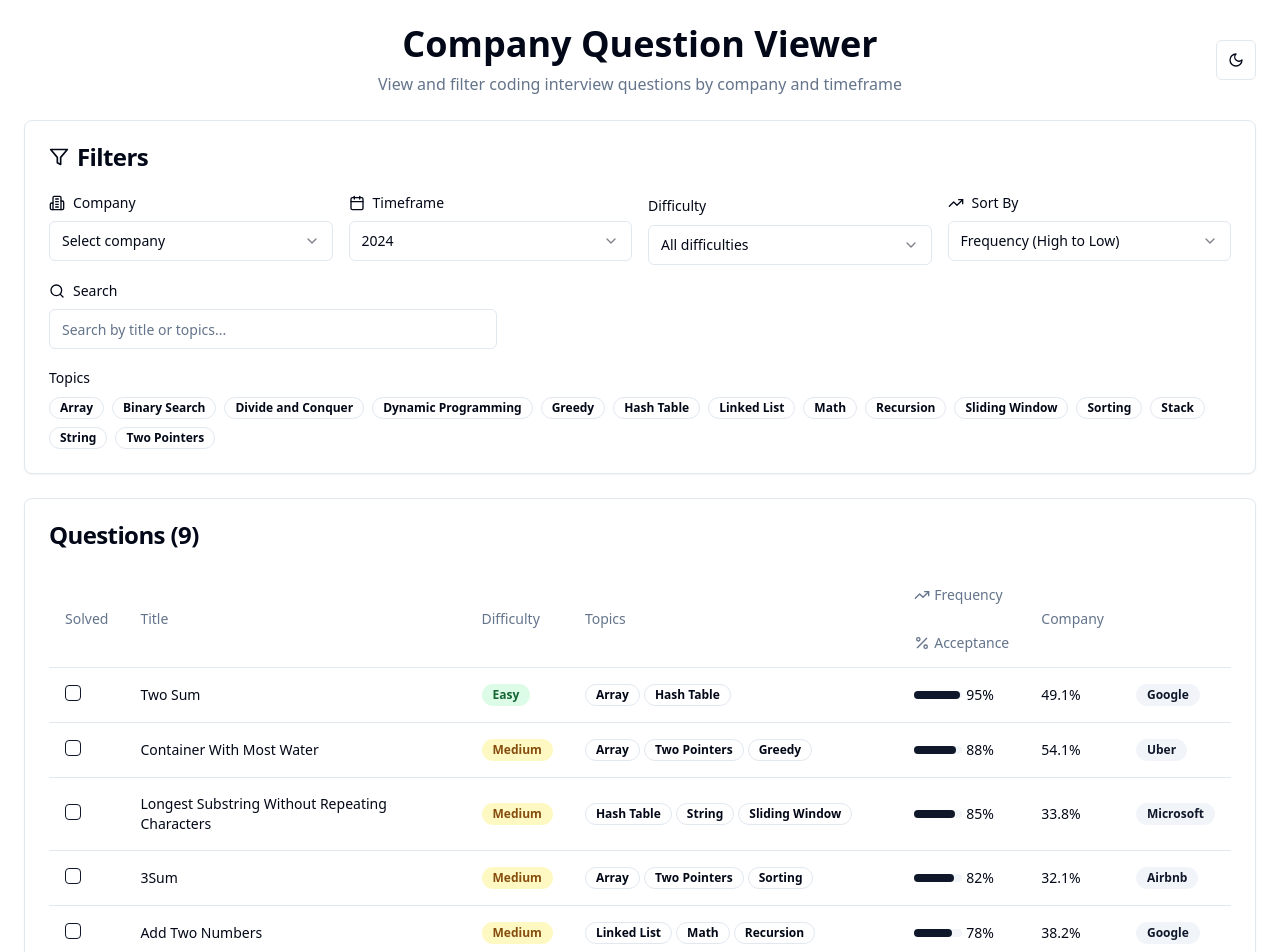
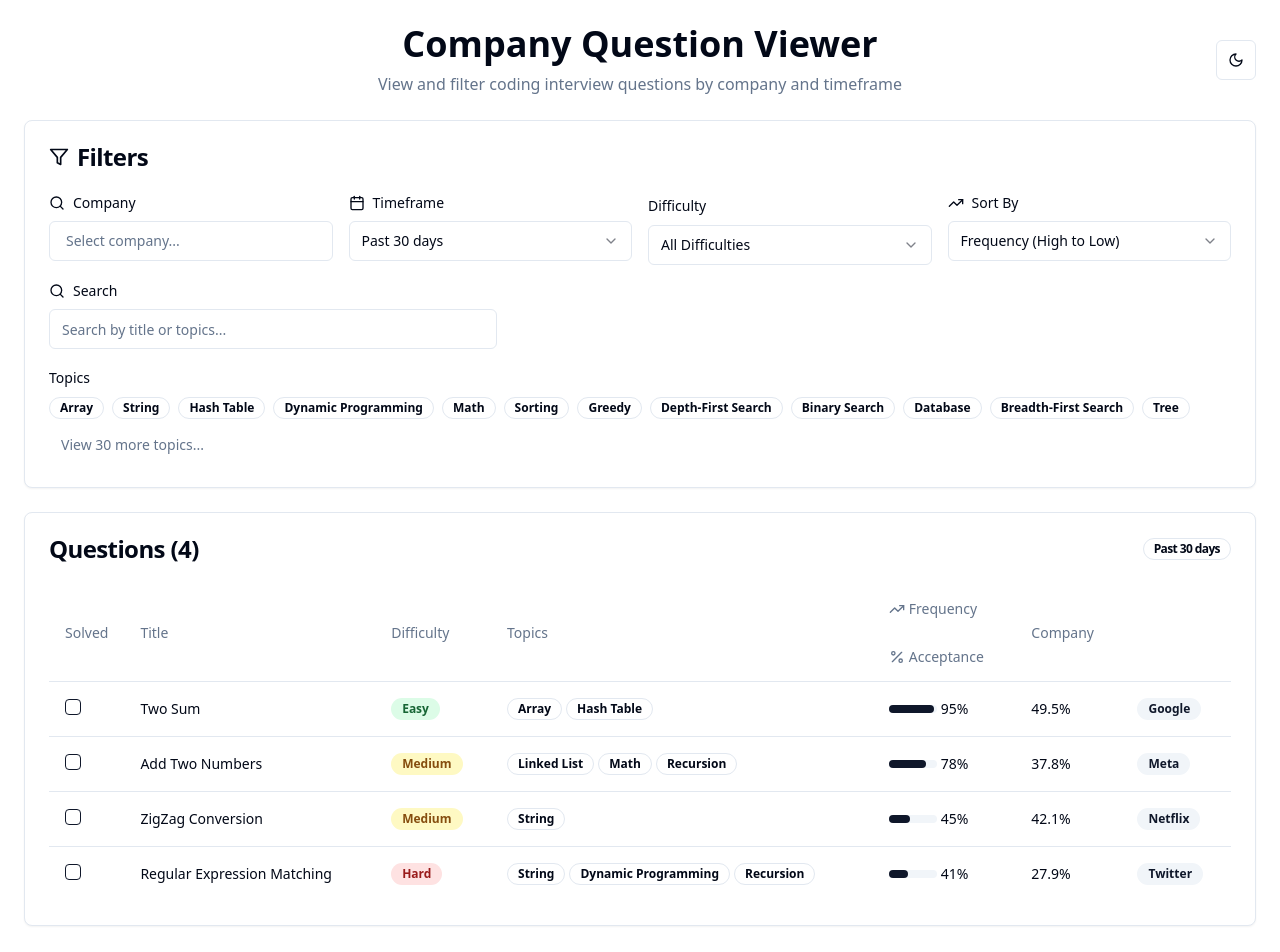
Before and after one commit to harsh-zeetheta/digital-hi-signal-bloom, a React (Vite) app: page / in a window 1280 px wide. Shown: the top 952 px of the page. Built offline with nearby package versions, Linux system fonts and the light colour scheme.

Commit message:
feat: Implement timeframe, company search, and topic view more
- Added timeframe options (30, 60, 90 days, all time).
- Implemented company search functionality.
- Added "view more" functionality for topics.

```diff
--- /dev/null
+++ b/src/components/CompanySearch.tsx
@@ -0,0 +1,83 @@
+
+import React, { useState } from 'react';
+import { Search } from 'lucide-react';
+import { Input } from '@/components/ui/input';
+import { Button } from '@/components/ui/button';
+import { Command, CommandEmpty, CommandGroup, CommandInput, CommandItem, CommandList } from '@/components/ui/command';
+import { Popover, PopoverContent, PopoverTrigger } from '@/components/ui/popover';
+import { Badge } from '@/components/ui/badge';
+import { mockCompanies, Company } from '@/data/mockData';
+
+interface CompanySearchProps {
+  selectedCompany: string;
+  onCompanyChange: (companyId: string) => void;
+}
+
+const CompanySearch: React.FC<CompanySearchProps> = ({
+  selectedCompany,
+  onCompanyChange,
+}) => {
+  const [open, setOpen] = useState(false);
+
+  const selectedCompanyName = mockCompanies.find(c => c.id === selectedCompany)?.name || 'Select company';
+
+  return (
+    <div className="space-y-2">
+      <label className="text-sm font-medium flex items-center gap-2">
+        <Search className="h-4 w-4" />
+        Company
+      </label>
+      <Popover open={open} onOpenChange={setOpen}>
+        <PopoverTrigger asChild>
+          <Button
+            variant="outline"
+            role="combobox"
+            aria-expanded={open}
+            className="w-full justify-between"
+          >
+            {selectedCompany && selectedCompany !== 'all' ? (
+              <Badge variant="secondary">
+                {selectedCompanyName}
+              </Badge>
+            ) : (
+              <span className="text-muted-foreground">Select company...</span>
+            )}
+          </Button>
+        </PopoverTrigger>
+        <PopoverContent className="w-full p-0">
+          <Command>
+            <CommandInput placeholder="Search companies..." />
+            <CommandList>
+              <CommandEmpty>No company found.</CommandEmpty>
+              <CommandGroup>
+                <CommandItem
+                  value="all"
+                  onSelect={() => {
+                    onCompanyChange('all');
+                    setOpen(false);
+                  }}
+                >
+                  All Companies
+                </CommandItem>
+                {mockCompanies.map((company) => (
+                  <CommandItem
+                    key={company.id}
+                    value={company.id}
+                    onSelect={() => {
+                      onCompanyChange(company.id);
+                      setOpen(false);
+                    }}
+                  >
+                    {company.name}
+                  </CommandItem>
+                ))}
+              </CommandGroup>
+            </CommandList>
+          </Command>
+        </PopoverContent>
+      </Popover>
+    </div>
+  );
+};
+
+export default CompanySearch;
--- a/src/components/QuestionViewer.tsx
+++ b/src/components/QuestionViewer.tsx
@@ -1,20 +1,22 @@
+
 import React, { useState, useMemo } from 'react';
-import { Search, Filter, Building2, Calendar, TrendingUp, Percent, Moon, Sun } from 'lucide-react';
+import { Search, Filter, Calendar, TrendingUp, Percent, Moon, Sun } from 'lucide-react';
 import { Input } from '@/components/ui/input';
 import { Button } from '@/components/ui/button';
 import { Select, SelectContent, SelectItem, SelectTrigger, SelectValue } from '@/components/ui/select';
 import { Badge } from '@/components/ui/badge';
 import { Card, CardContent, CardHeader, CardTitle } from '@/components/ui/card';
 import { Table, TableBody, TableCell, TableHead, TableHeader, TableRow } from '@/components/ui/table';
-import { Tabs, TabsContent, TabsList, TabsTrigger } from '@/components/ui/tabs';
 import { Checkbox } from '@/components/ui/checkbox';
-import { mockCompanies, mockQuestions, timeframes, difficulties, allTopics, Question } from '@/data/mockData';
+import { mockCompanies, mockQuestions, timeframes, timeframeLabels, difficulties, Question } from '@/data/mockData';
+import CompanySearch from './CompanySearch';
+import TopicSelector from './TopicSelector';
 
 const QuestionViewer = () => {
-  const [selectedCompany, setSelectedCompany] = useState<string>('');
-  const [selectedTimeframe, setSelectedTimeframe] = useState<string>('2024');
+  const [selectedCompany, setSelectedCompany] = useState<string>('all');
+  const [selectedTimeframe, setSelectedTimeframe] = useState<string>('30');
   const [searchQuery, setSearchQuery] = useState<string>('');
-  const [selectedDifficulty, setSelectedDifficulty] = useState<string>('');
+  const [selectedDifficulty, setSelectedDifficulty] = useState<string>('all');
   const [selectedTopics, setSelectedTopics] = useState<string[]>([]);
   const [sortBy, setSortBy] = useState<'frequency' | 'acceptanceRate'>('frequency');
   const [sortOrder, setSortOrder] = useState<'asc' | 'desc'>('desc');
@@ -40,12 +42,12 @@ const QuestionViewer = () => {
 
   const filteredQuestions = useMemo(() => {
     let filtered = mockQuestions.filter(question => {
-      const matchesCompany = !selectedCompany || selectedCompany === 'all' || question.company === selectedCompany;
+      const matchesCompany = selectedCompany === 'all' || question.company === selectedCompany;
       const matchesTimeframe = question.timeframe === selectedTimeframe;
       const matchesSearch = !searchQuery ||
         question.title.toLowerCase().includes(searchQuery.toLowerCase()) ||
         question.topics.some(topic => topic.toLowerCase().includes(searchQuery.toLowerCase()));
-      const matchesDifficulty = !selectedDifficulty || selectedDifficulty === 'all' || question.difficulty === selectedDifficulty;
+      const matchesDifficulty = selectedDifficulty === 'all' || question.difficulty === selectedDifficulty;
       const matchesTopics = selectedTopics.length === 0 ||
         selectedTopics.every(topic => question.topics.includes(topic));
 
@@ -120,25 +122,10 @@ const QuestionViewer = () => {
           </CardHeader>
           <CardContent className="space-y-4">
             <div className="grid grid-cols-1 md:grid-cols-2 lg:grid-cols-4 gap-4">
-              <div className="space-y-2">
-                <label className="text-sm font-medium flex items-center gap-2">
-                  <Building2 className="h-4 w-4" />
-                  Company
-                </label>
-                <Select value={selectedCompany} onValueChange={setSelectedCompany}>
-                  <SelectTrigger>
-                    <SelectValue placeholder="Select company" />
-                  </SelectTrigger>
-                  <SelectContent>
-                    <SelectItem value="all">All Companies</SelectItem>
-                    {mockCompanies.map(company => (
-                      <SelectItem key={company.id} value={company.id}>
-                        {company.name}
-                      </SelectItem>
-                    ))}
-                  </SelectContent>
-                </Select>
-              </div>
+              <CompanySearch
+                selectedCompany={selectedCompany}
+                onCompanyChange={setSelectedCompany}
+              />
 
               <div className="space-y-2">
                 <label className="text-sm font-medium flex items-center gap-2">
@@ -150,9 +137,9 @@ const QuestionViewer = () => {
                     <SelectValue />
                   </SelectTrigger>
                   <SelectContent>
-                    {timeframes.map(year => (
-                      <SelectItem key={year} value={year}>
-                        {year}
+                    {timeframes.map(timeframe => (
+                      <SelectItem key={timeframe} value={timeframe}>
+                        {timeframeLabels[timeframe]}
                       </SelectItem>
                     ))}
                   </SelectContent>
@@ -212,21 +199,10 @@ const QuestionViewer = () => {
               />
             </div>
 
-            <div className="space-y-2">
-              <label className="text-sm font-medium">Topics</label>
-              <div className="flex flex-wrap gap-2">
-                {allTopics.map(topic => (
-                  <Badge
-                    key={topic}
-                    variant={selectedTopics.includes(topic) ? "default" : "outline"}
-                    className="cursor-pointer"
-                    onClick={() => toggleTopic(topic)}
-                  >
-                    {topic}
-                  </Badge>
-                ))}
-              </div>
-            </div>
+            <TopicSelector
+              selectedTopics={selectedTopics}
+              onTopicToggle={toggleTopic}
+            />
           </CardContent>
         </Card>
 
@@ -235,11 +211,18 @@ const QuestionViewer = () => {
           <CardHeader>
             <CardTitle className="flex items-center justify-between">
               <span>Questions ({filteredQuestions.length})</span>
-              {selectedCompany && selectedCompany !== 'all' && (
-                <Badge variant="secondary">
-                  {mockCompanies.find(c => c.id === selectedCompany)?.name}
-                </Badge>
-              )}
+              <div className="flex items-center gap-2">
+                {selectedTimeframe && (
+                  <Badge variant="outline">
+                    {timeframeLabels[selectedTimeframe]}
+                  </Badge>
+                )}
+                {selectedCompany && selectedCompany !== 'all' && (
+                  <Badge variant="secondary">
+                    {mockCompanies.find(c => c.id === selectedCompany)?.name}
+                  </Badge>
+                )}
+              </div>
             </CardTitle>
           </CardHeader>
           <CardContent>
--- /dev/null
+++ b/src/components/TopicSelector.tsx
@@ -0,0 +1,58 @@
+
+import React, { useState } from 'react';
+import { Badge } from '@/components/ui/badge';
+import { Button } from '@/components/ui/button';
+import { allTopics } from '@/data/mockData';
+
+interface TopicSelectorProps {
+  selectedTopics: string[];
+  onTopicToggle: (topic: string) => void;
+}
+
+const TopicSelector: React.FC<TopicSelectorProps> = ({
+  selectedTopics,
+  onTopicToggle,
+}) => {
+  const [showAll, setShowAll] = useState(false);
+  const displayedTopics = showAll ? allTopics : allTopics.slice(0, 12);
+
+  return (
+    <div className="space-y-2">
+      <label className="text-sm font-medium">Topics</label>
+      <div className="flex flex-wrap gap-2">
+        {displayedTopics.map(topic => (
+          <Badge
+            key={topic}
+            variant={selectedTopics.includes(topic) ? "default" : "outline"}
+            className="cursor-pointer"
+            onClick={() => onTopicToggle(topic)}
+          >
+            {topic}
+          </Badge>
+        ))}
+      </div>
+      {!showAll && allTopics.length > 12 && (
+        <Button
+          variant="ghost"
+          size="sm"
+          onClick={() => setShowAll(true)}
+          className="text-sm text-muted-foreground hover:text-foreground"
+        >
+          View {allTopics.length - 12} more topics...
+        </Button>
+      )}
+      {showAll && (
+        <Button
+          variant="ghost"
+          size="sm"
+          onClick={() => setShowAll(false)}
+          className="text-sm text-muted-foreground hover:text-foreground"
+        >
+          Show less
+        </Button>
+      )}
+    </div>
+  );
+};
+
+export default TopicSelector;
--- a/src/data/mockData.ts
+++ b/src/data/mockData.ts
@@ -1,3 +1,8 @@
+
+export interface Company {
+  id: string;
+  name: string;
+}
 
 export interface Question {
   id: string;
@@ -8,24 +13,46 @@ export interface Question {
   acceptanceRate: number;
   company: string;
   timeframe: string;
-  description?: string;
-}
-
-export interface Company {
-  id: string;
-  name: string;
-  logo?: string;
 }
 
 export const mockCompanies: Company[] = [
   { id: 'google', name: 'Google' },
+  { id: 'meta', name: 'Meta' },
+  { id: 'amazon', name: 'Amazon' },
   { id: 'microsoft', name: 'Microsoft' },
-  { id: 'amazon', name: 'Amazon' },
-  { id: 'facebook', name: 'Meta' },
   { id: 'apple', name: 'Apple' },
   { id: 'netflix', name: 'Netflix' },
   { id: 'uber', name: 'Uber' },
   { id: 'airbnb', name: 'Airbnb' },
+  { id: 'linkedin', name: 'LinkedIn' },
+  { id: 'twitter', name: 'Twitter' },
+  { id: 'salesforce', name: 'Salesforce' },
+  { id: 'adobe', name: 'Adobe' },
+  { id: 'oracle', name: 'Oracle' },
+  { id: 'tesla', name: 'Tesla' },
+  { id: 'spotify', name: 'Spotify' },
+];
+
+export const timeframes = ['30', '60', '90', 'all'];
+
+export const timeframeLabels: Record<string, string> = {
+  '30': 'Past 30 days',
+  '60': 'Past 60 days',
+  '90': 'Past 90 days',
+  'all': 'All time'
+};
+
+export const difficulties = ['Easy', 'Medium', 'Hard'];
+
+export const allTopics = [
+  'Array', 'String', 'Hash Table', 'Dynamic Programming', 'Math', 'Sorting',
+  'Greedy', 'Depth-First Search', 'Binary Search', 'Database', 'Breadth-First Search',
+  'Tree', 'Matrix', 'Two Pointers', 'Binary Tree', 'Bit Manipulation', 'Heap (Priority Queue)',
+  'Stack', 'Graph', 'Prefix Sum', 'Simulation', 'Counting', 'Sliding Window',
+  'Union Find', 'Linked List', 'Ordered Set', 'Monotonic Stack', 'Number Theory',
+  'Trie', 'Segment Tree', 'Binary Indexed Tree', 'Hash Function', 'Rolling Hash',
+  'Shortest Path', 'Game Theory', 'Interactive', 'Data Stream', 'Geometry',
+  'Randomized', 'Reservoir Sampling', 'Rejection Sampling', 'Probability and Statistics'
 ];
 
 export const mockQuestions: Question[] = [
@@ -35,9 +62,9 @@ export const mockQuestions: Question[] = [
     difficulty: 'Easy',
     topics: ['Array', 'Hash Table'],
     frequency: 95,
-    acceptanceRate: 49.1,
+    acceptanceRate: 49.5,
     company: 'google',
-    timeframe: '2024',
+    timeframe: '30'
   },
   {
     id: '2',
@@ -45,29 +72,29 @@ export const mockQuestions: Question[] = [
     difficulty: 'Medium',
     topics: ['Linked List', 'Math', 'Recursion'],
     frequency: 78,
-    acceptanceRate: 38.2,
-    company: 'google',
-    timeframe: '2024',
+    acceptanceRate: 37.8,
+    company: 'meta',
+    timeframe: '30'
   },
   {
     id: '3',
     title: 'Longest Substring Without Repeating Characters',
     difficulty: 'Medium',
     topics: ['Hash Table', 'String', 'Sliding Window'],
-    frequency: 85,
-    acceptanceRate: 33.8,
-    company: 'microsoft',
-    timeframe: '2024',
+    frequency: 89,
+    acceptanceRate: 33.9,
+    company: 'amazon',
+    timeframe: '60'
   },
   {
     id: '4',
     title: 'Median of Two Sorted Arrays',
     difficulty: 'Hard',
     topics: ['Array', 'Binary Search', 'Divide and Conquer'],
-    frequency: 65,
-    acceptanceRate: 35.3,
-    company: 'amazon',
-    timeframe: '2024',
+    frequency: 67,
+    acceptanceRate: 36.2,
+    company: 'microsoft',
+    timeframe: '90'
   },
   {
     id: '5',
@@ -76,61 +103,57 @@ export const mockQuestions: Question[] = [
     topics: ['String', 'Dynamic Programming'],
     frequency: 72,
     acceptanceRate: 32.8,
-    company: 'facebook',
-    timeframe: '2024',
+    company: 'apple',
+    timeframe: 'all'
   },
   {
     id: '6',
+    title: 'ZigZag Conversion',
+    difficulty: 'Medium',
+    topics: ['String'],
+    frequency: 45,
+    acceptanceRate: 42.1,
+    company: 'netflix',
+    timeframe: '30'
+  },
+  {
+    id: '7',
     title: 'Reverse Integer',
     difficulty: 'Medium',
     topics: ['Math'],
-    frequency: 68,
+    frequency: 58,
     acceptanceRate: 26.8,
-    company: 'apple',
-    timeframe: '2024',
+    company: 'uber',
+    timeframe: '60'
   },
   {
-    id: '7',
+    id: '8',
     title: 'String to Integer (atoi)',
     difficulty: 'Medium',
     topics: ['String'],
-    frequency: 55,
-    acceptanceRate: 16.6,
-    company: 'netflix',
-    timeframe: '2024',
-  },
-  {
-    id: '8',
-    title: 'Container With Most Water',
-    difficulty: 'Medium',
-    topics: ['Array', 'Two Pointers', 'Greedy'],
-    frequency: 88,
-    acceptanceRate: 54.1,
-    company: 'uber',
-    timeframe: '2024',
+    frequency: 52,
+    acceptanceRate: 16.4,
+    company: 'airbnb',
+    timeframe: '90'
   },
   {
     id: '9',
-    title: '3Sum',
-    difficulty: 'Medium',
-    topics: ['Array', 'Two Pointers', 'Sorting'],
-    frequency: 82,
-    acceptanceRate: 32.1,
-    company: 'airbnb',
-    timeframe: '2024',
+    title: 'Palindrome Number',
+    difficulty: 'Easy',
+    topics: ['Math'],
+    frequency: 64,
+    acceptanceRate: 52.3,
+    company: 'linkedin',
+    timeframe: 'all'
   },
   {
     id: '10',
-    title: 'Valid Parentheses',
-    difficulty: 'Easy',
-    topics: ['String', 'Stack'],
-    frequency: 91,
-    acceptanceRate: 40.7,
-    company: 'google',
-    timeframe: '2023',
-  },
+    title: 'Regular Expression Matching',
+    difficulty: 'Hard',
+    topics: ['String', 'Dynamic Programming', 'Recursion'],
+    frequency: 41,
+    acceptanceRate: 27.9,
+    company: 'twitter',
+    timeframe: '30'
+  }
 ];
-
-export const timeframes = ['2024', '2023', '2022', '2021'];
-export const difficulties = ['Easy', 'Medium', 'Hard'];
-export const allTopics = Array.from(new Set(mockQuestions.flatMap(q => q.topics))).sort();
```
